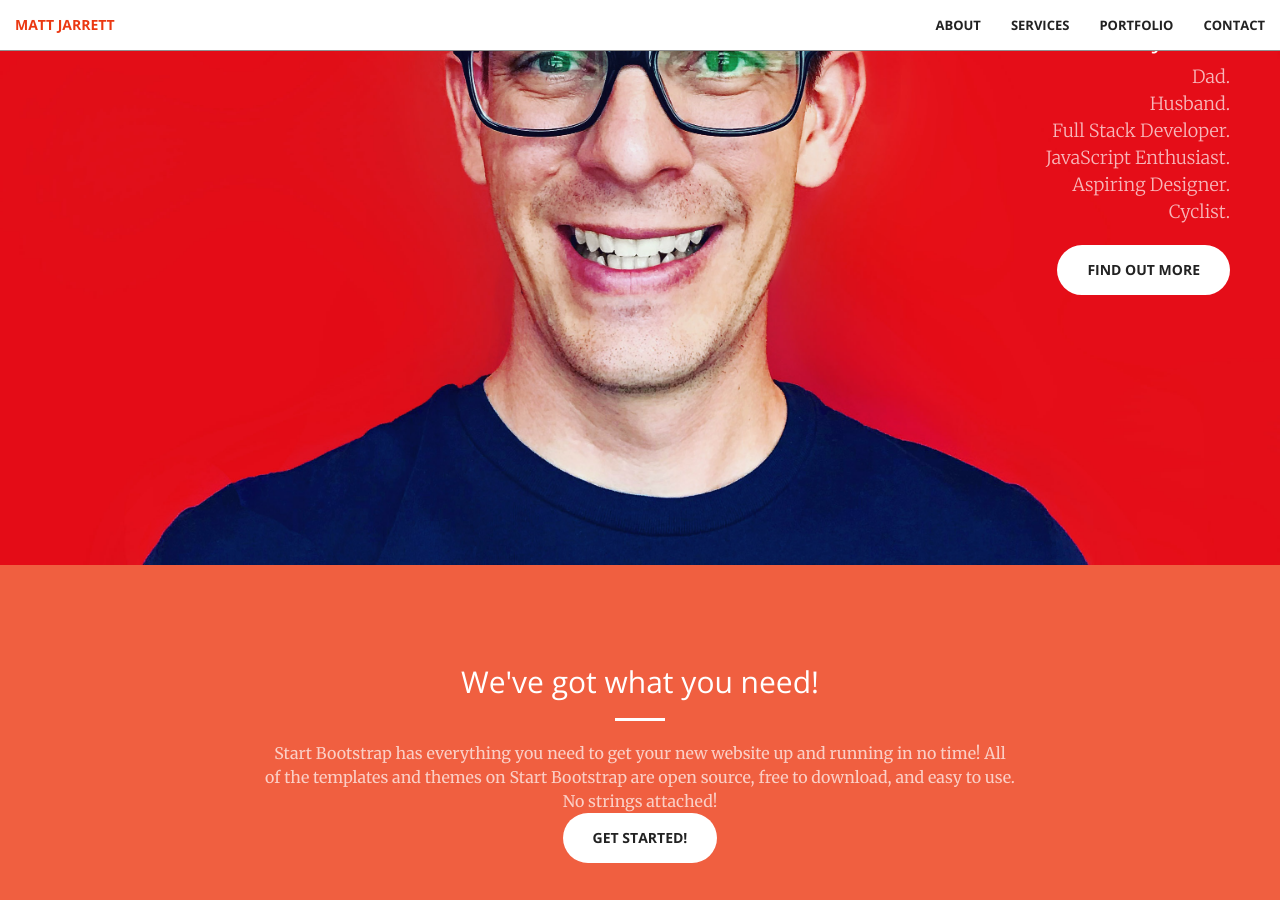
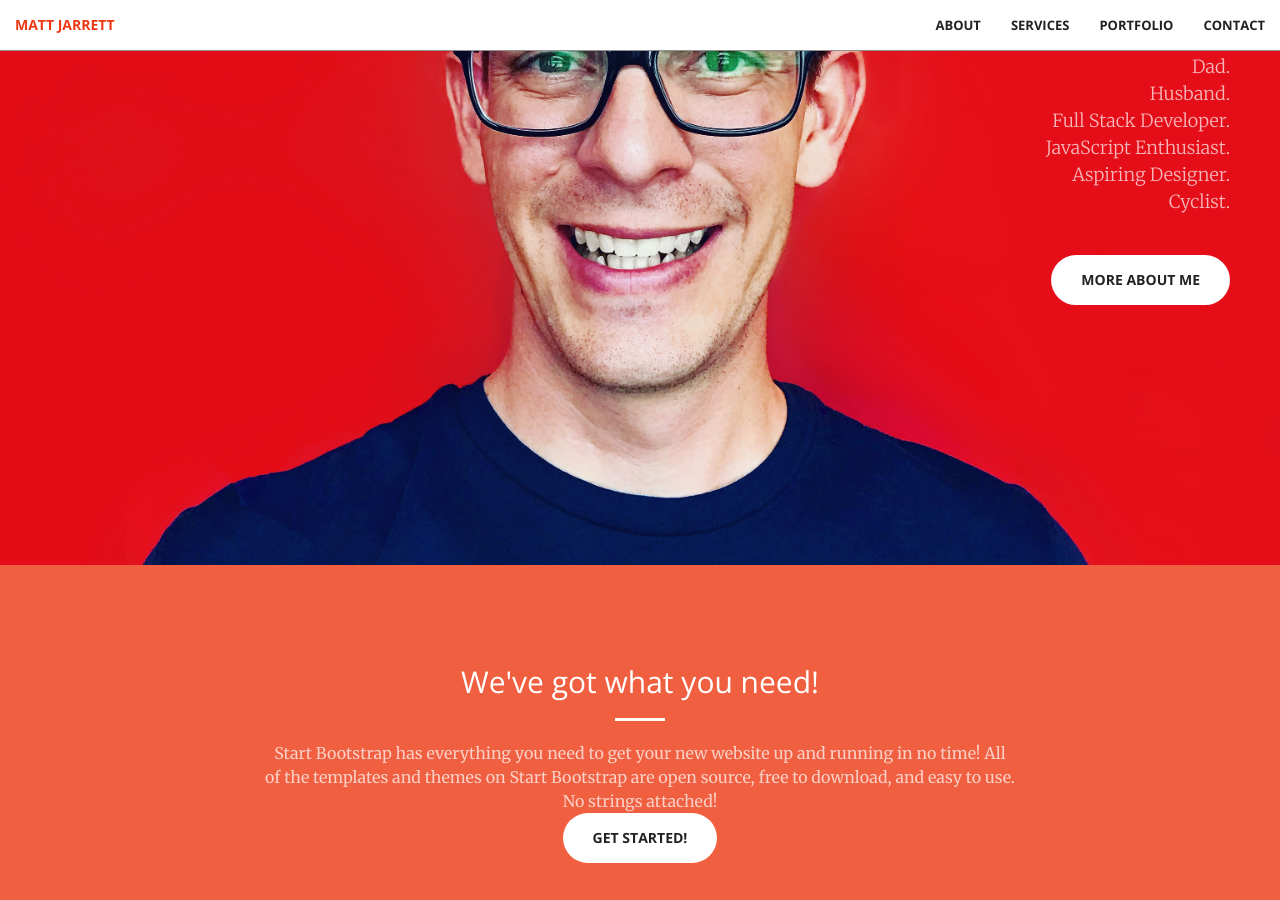
Before and after one commit to cujarrett/cujarrett.github.io, a Jekyll site: the page built from index.html, in a window 1280 px wide and 900 px high, scrolled down 335 px. Built offline with Jekyll 4.4.1, drawn with Linux system fonts in a browser that asks for light colours; Markdown is read by kramdown in place of the engine named in the settings.

Commit message:
Updates header text

```diff
--- a/_includes/header.html
+++ b/_includes/header.html
@@ -10,7 +10,8 @@
             <p>Aspiring Designer.</p>
             <p>Cyclist.</p>
             <br>
-            <a href="#about" class="btn btn-default btn-xl page-scroll">Find Out More</a>
+            <br>
+            <a href="#about" class="btn btn-default btn-xl page-scroll">More About Me</a>
         </div>
     </div>
 </header>
```
